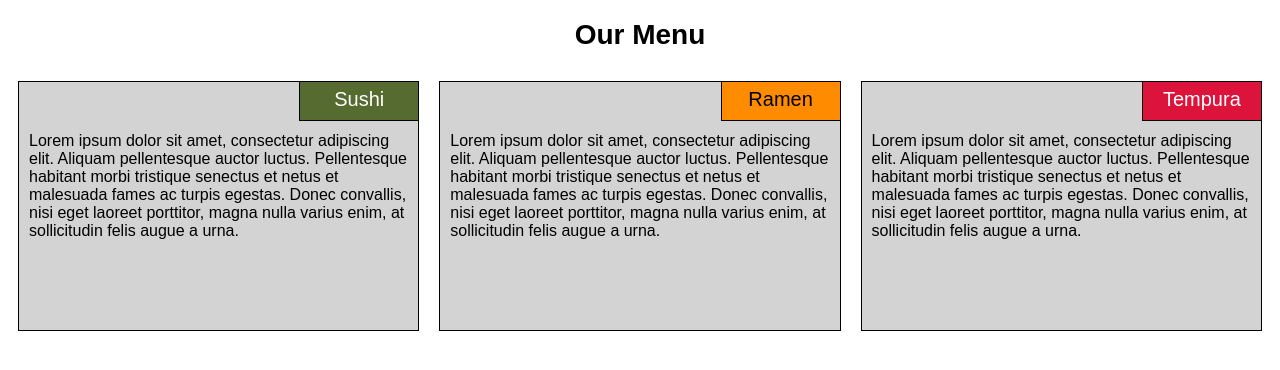
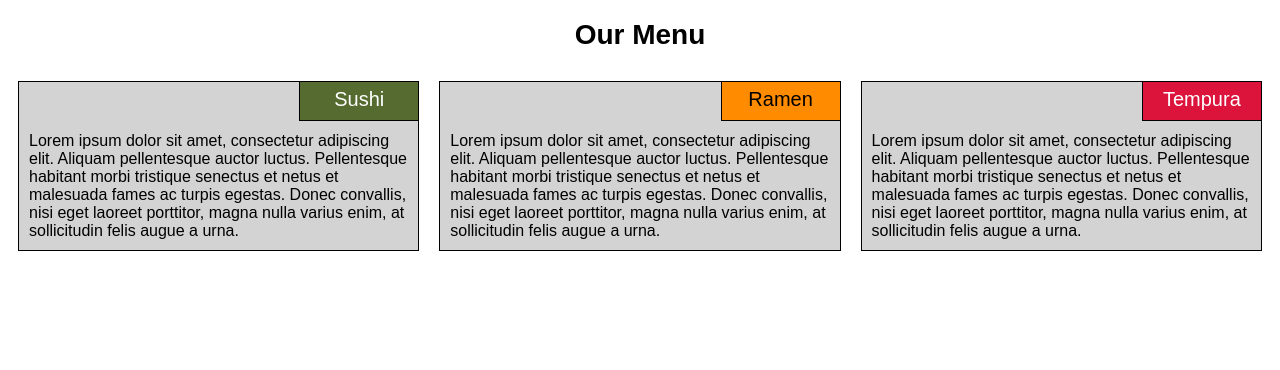
Before and after one commit to marcsb/Coursera-Web-Test, a plain HTML site: page Module-2-Assignment/index.html in a window 1280 px wide. Drawn offline with Linux system fonts and the light colour scheme.

Commit message:
Text Resize Fix

```diff
--- a/Module-2-Assignment/css/style.css
+++ b/Module-2-Assignment/css/style.css
@@ -18,10 +18,11 @@ h1 {
   margin-left: 10px;
   margin-bottom: 20px;
   margin-top: 0;
-  height: 250px;
   padding-top: 50px;
   padding-left: 10px;
   padding-right: 10px;
+  padding-bottom: 10px;
+  display: inline-block;
 }
 
 .itemlabel{
```
